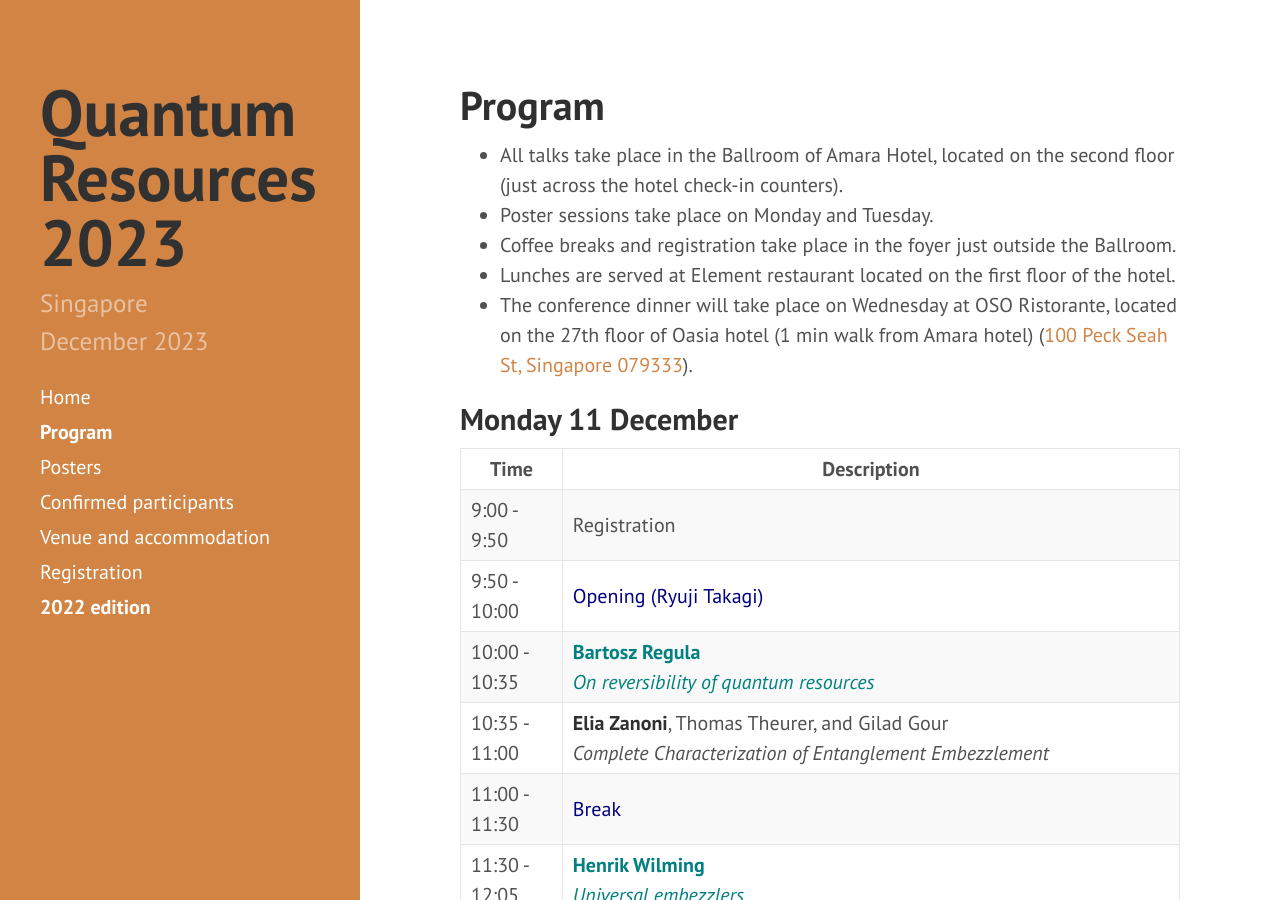
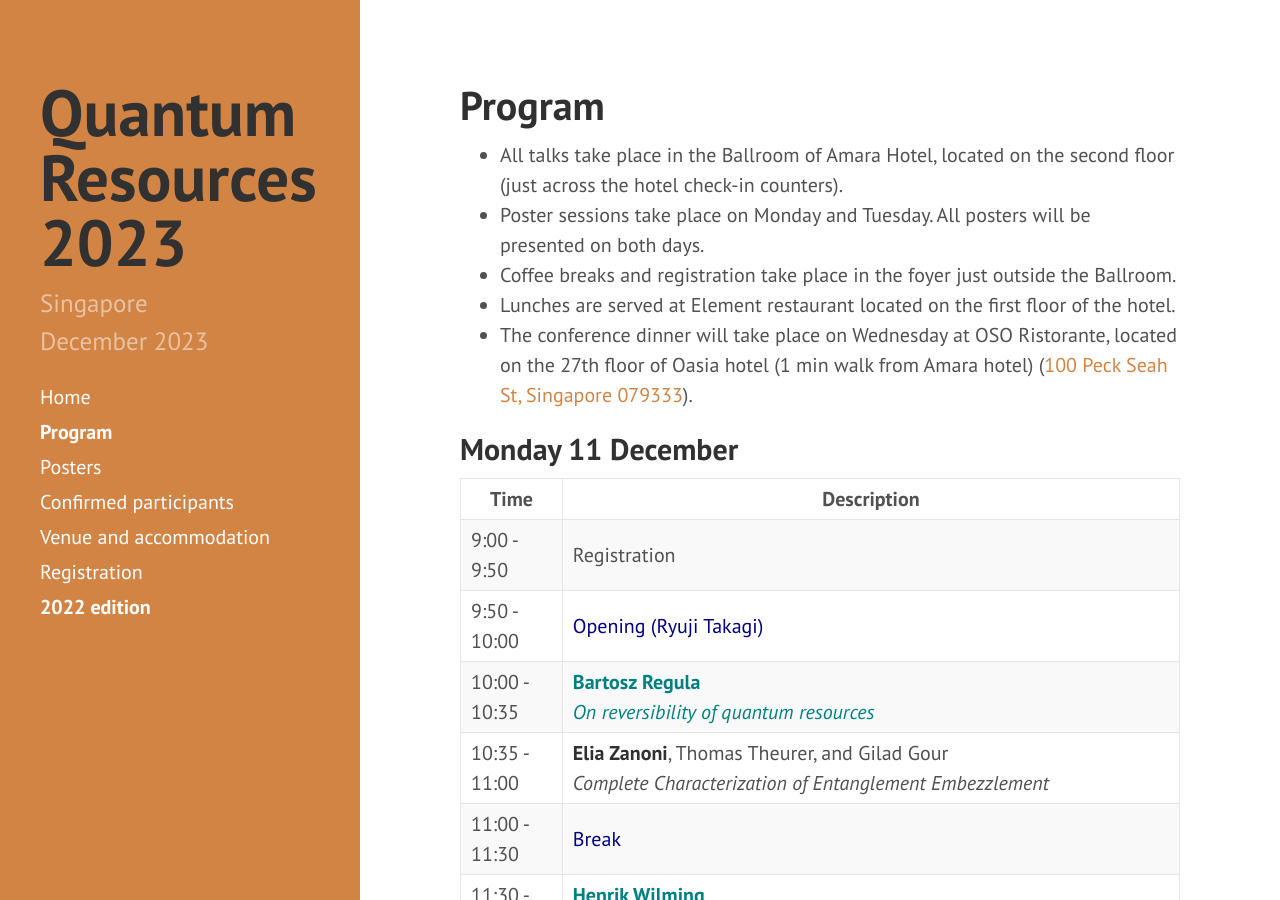
Before and after one commit to RyujiPat2/RyujiPat2.github.io, a Jekyll site: the page built from program.md, in a window 1280 px wide and 900 px high. Built offline with Jekyll 4.4.1, drawn with Linux system fonts in a browser that asks for light colours; nearby versions of some CDN libraries.

Commit message:
Update program.md

```diff
--- a/program.md
+++ b/program.md
@@ -5,7 +5,7 @@ order: 2
 ---
 
 - All talks take place in the Ballroom of Amara Hotel, located on the second floor (just across the hotel check-in counters).
-- Poster sessions take place on Monday and Tuesday.
+- Poster sessions take place on Monday and Tuesday. All posters will be presented on both days.
 - Coffee breaks and registration take place in the foyer just outside the Ballroom.
 - Lunches are served at Element restaurant located on the first floor of the hotel.
 - The conference dinner will take place on Wednesday at OSO Ristorante, located on the 27th floor of Oasia hotel (1 min walk from Amara hotel) (<a href="https://maps.app.goo.gl/8JU3ZgCXGpXNZCPF9">100 Peck Seah St, Singapore 079333</a>).
```
